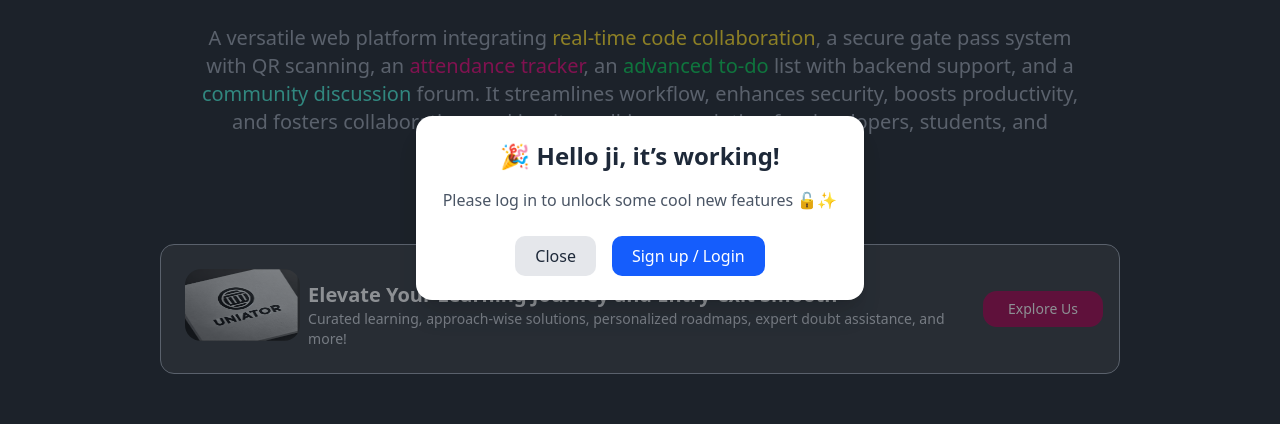
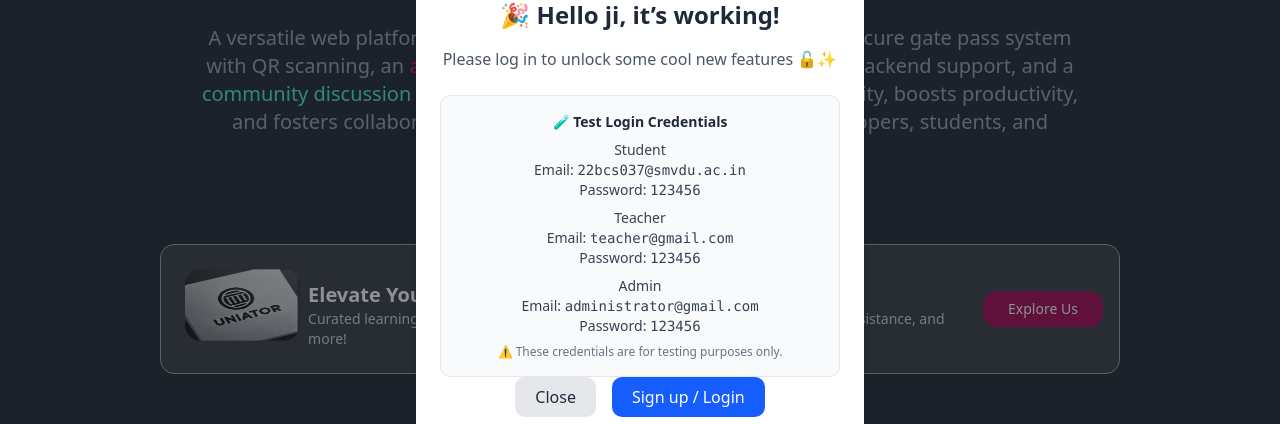
Before and after one commit to Kuldeep8410/Frontend-Uniator, a React (Vite) app: page / in a window 1280 px wide. Shown: the part 192-616 px from the top of the page. Built offline with nearby package versions, Linux system fonts and the light colour scheme.

Commit message:
add credential for testing purpose

```diff
--- a/src/Landingpage/Pop_up.jsx
+++ b/src/Landingpage/Pop_up.jsx
@@ -12,9 +12,36 @@ function Pop_up({ close }) {
         <h2 className="text-2xl font-semibold text-gray-800 mb-4">
           🎉 Hello ji, it’s working!
         </h2>
-        <p className="text-gray-600 mb-6">
-          Please log in to unlock some cool new features 🔓✨
-        </p>
+       <p className="text-gray-600 mb-6">
+  Please log in to unlock some cool new features 🔓✨
+</p>
+
+<div className="bg-gray-50 border border-gray-200 rounded-lg p-4 text-sm text-gray-700 space-y-2">
+  <p className="font-semibold text-gray-800">🧪 Test Login Credentials</p>
+
+  <div>
+    <p><span className="font-medium">Student</span></p>
+    <p>Email: <span className="font-mono">22bcs037@smvdu.ac.in</span></p>
+    <p>Password: <span className="font-mono">123456</span></p>
+  </div>
+
+  <div>
+    <p><span className="font-medium">Teacher</span></p>
+    <p>Email: <span className="font-mono">teacher@gmail.com</span></p>
+    <p>Password: <span className="font-mono">123456</span></p>
+  </div>
+
+  <div>
+    <p><span className="font-medium">Admin</span></p>
+    <p>Email: <span className="font-mono">administrator@gmail.com</span></p>
+    <p>Password: <span className="font-mono">123456</span></p>
+  </div>
+
+  <p className="text-xs text-gray-500 mt-2">
+    ⚠️ These credentials are for testing purposes only.
+  </p>
+</div>
+
 
         <div className="flex justify-center gap-4">
           <button
```
